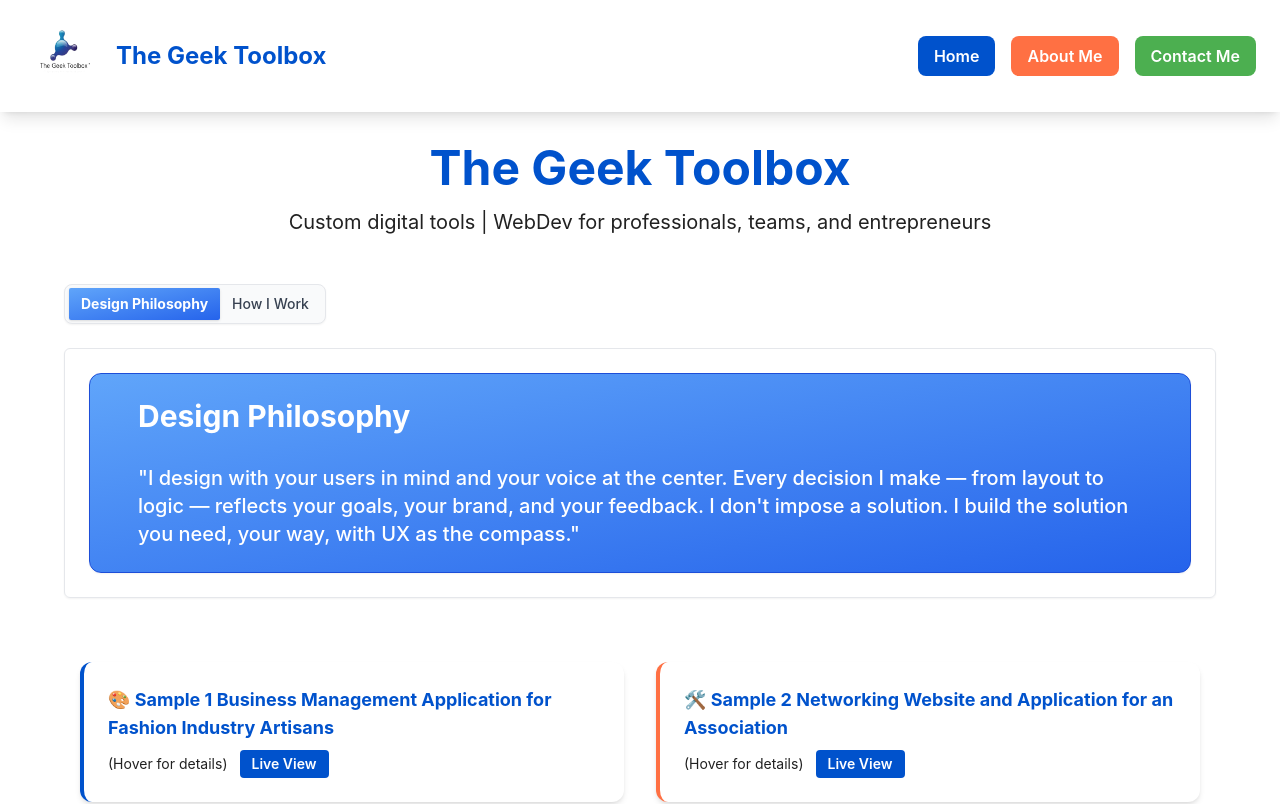
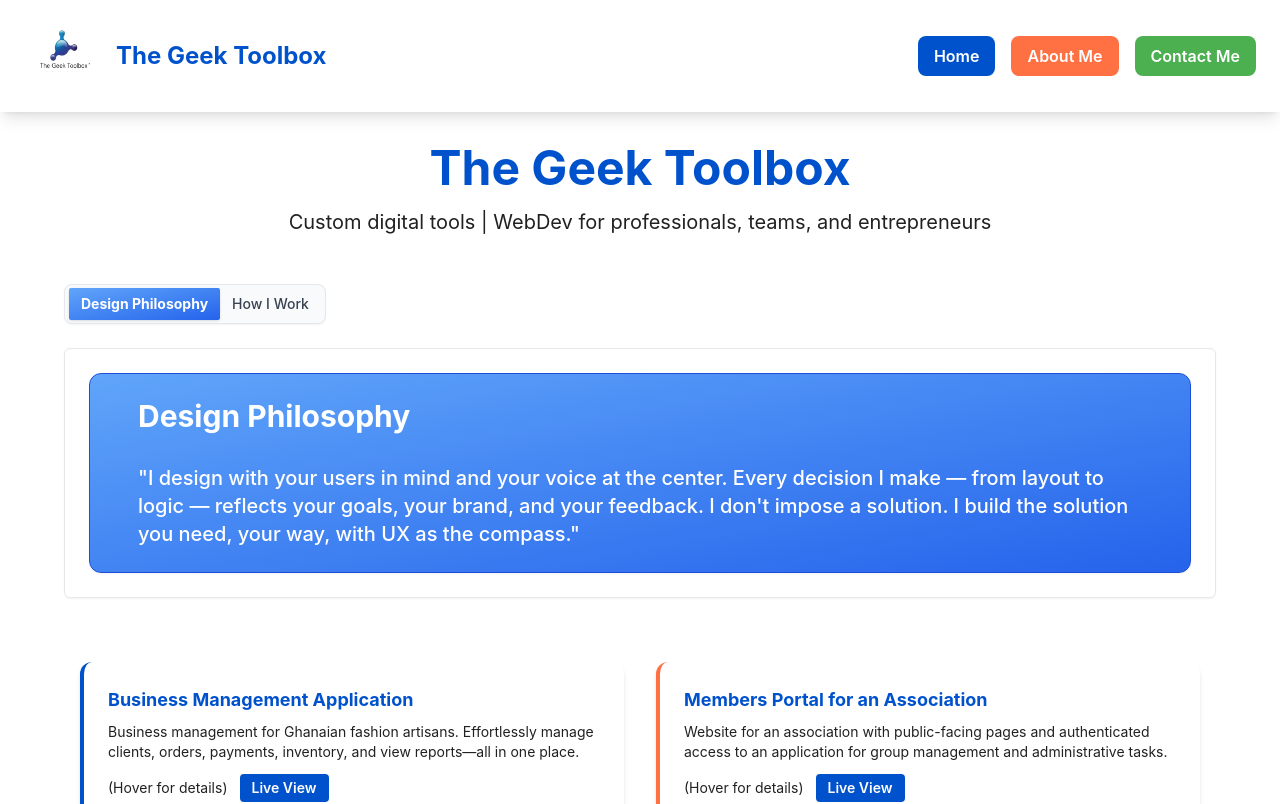
Before and after one commit to KakraGeek/geek_portfolio, a React (Vite) app: page / in a window 1280 px wide. Shown: the top 804 px of the page. Built offline with nearby package versions, Linux system fonts and the light colour scheme.

Commit message:
Improved Sample Cards Content- 2025-07-12

```diff
--- a/src/components/WorkSamplesCard.tsx
+++ b/src/components/WorkSamplesCard.tsx
@@ -8,16 +8,16 @@ import { Dialog, DialogTrigger, DialogContent, DialogClose } from "@/components/
 
 const workSamples = [
   {
-    title: "Business Management Application for Fashion Industry Artisans",
-    description: "A comprehensive business management platform designed for fashion industry artisans. Features dashboard analytics, client management, order tracking, inventory control, payment processing, and detailed reporting — all in one integrated solution.",
+    title: "Business Management Application",
+    description: "Business management for Ghanaian fashion artisans. Effortlessly manage clients, orders, payments, inventory, and view reports—all in one place.",
     type: "🎨 Sample 1",
     url: "https://efficio-seven.vercel.app/",
     external: true,
     borderColor: "border-radiant-blue" // Unique edge color for this card
   },
   {
-    title: "Networking Website and Application for an Association",
-    description: "A professional networking platform designed for association members. Features member profiles, networking tools, event management, communication channels, and collaborative resources to strengthen community connections and professional relationships.",
+    title: "Members Portal for an Association",
+    description: "Website for an association with public-facing pages and authenticated access to an application for group management and administrative tasks.",
     type: "🛠️ Sample 2",
     url: "https://abneg-portal-pi.vercel.app/",
     external: true,
@@ -38,8 +38,10 @@ export default function WorkSamplesCard() {
               */}
               <div className={`bg-white rounded-xl shadow-md p-6 flex flex-col gap-2 transition-transform duration-200 ease-in-out hover:scale-105 hover:shadow-lg cursor-pointer border-l-4 ${sample.borderColor}`}>
                 <span className="font-bold text-lg text-radiant-blue flex items-center gap-2">
-                  {sample.type} {sample.title}
+                  {sample.title}
                 </span>
+                {/* Always show the description below the title */}
+                <span className="text-sm text-dark-text mb-1">{sample.description}</span>
                 {/* Row with 'hover for details' and Live View button */}
                 <div className="flex items-center gap-3">
                   <span className="text-sm text-muted-foreground">(Hover for details)</span>
@@ -78,7 +80,7 @@ export default function WorkSamplesCard() {
                       ×
                     </button>
                   </DialogClose>
-                  <h2 className="text-2xl font-bold text-radiant-blue mb-4">{sample.type} {sample.title}</h2>
+                  <h2 className="text-2xl font-bold text-radiant-blue mb-4">{sample.title}</h2>
                   {/* Project screenshot */}
                   <img
                     src={sample.title === workSamples[0].title ? "/efficio_homepage.png" : "/abneg_homepage.png"}
```
